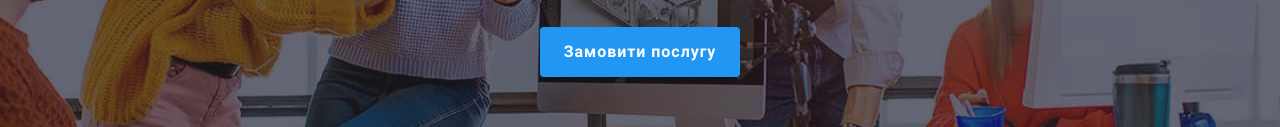
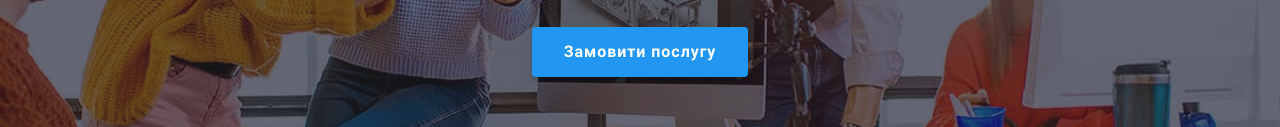
Before and after one commit to milacherkashyna/goit-markup-hw-08, a plain HTML site: page index.html in a window 1280 px wide. Shown: the part 404-531 px from the top of the page. Drawn offline with nearby package versions, Linux system fonts and the light colour scheme; files that its build step writes are made by us from their sources.

Commit message:
Update _section-hero.scss

```diff
--- a/sass/layout/_section-hero.scss
+++ b/sass/layout/_section-hero.scss
@@ -42,10 +42,6 @@
   background-size: cover;
   background-position: center;
 
-  // @include mobile {
-  //   max-width: 480px;
-  // }
-
   @include desktop {
     padding: 200px 0;
   }
@@ -69,6 +65,11 @@
     line-height: calc(60/44);
   }
 }
+
 .button--hero {
   margin: 30px auto 0;
+
+  @include desktop {
+    width: 216px;
+  }
 }
```
